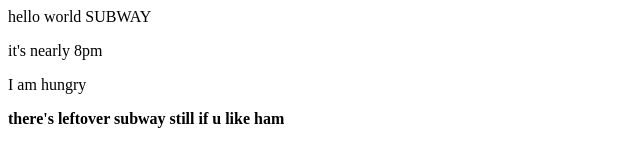
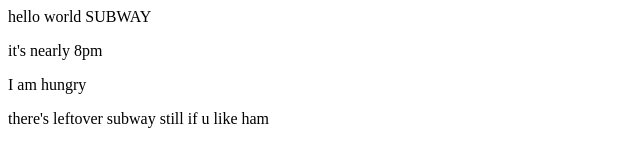
Before and after one commit to hannahleighjoyce/CFG, a plain HTML site: page index.html in a window 1280 px wide. Shown: the whole page, without its empty margins (0-640 px from the left). Drawn offline with Linux system fonts and the light colour scheme.

Commit message:
Update index.html

```diff
--- a/index.html
+++ b/index.html
@@ -1,4 +1,4 @@
  <p> hello world SUBWAY </p>
 <p> it's nearly 8pm </p>
 <p> I am hungry </p>
-<p> <b> there's leftover subway still if u like ham</b><p>
+<p>  there's leftover subway still if u like ham <p>
```
